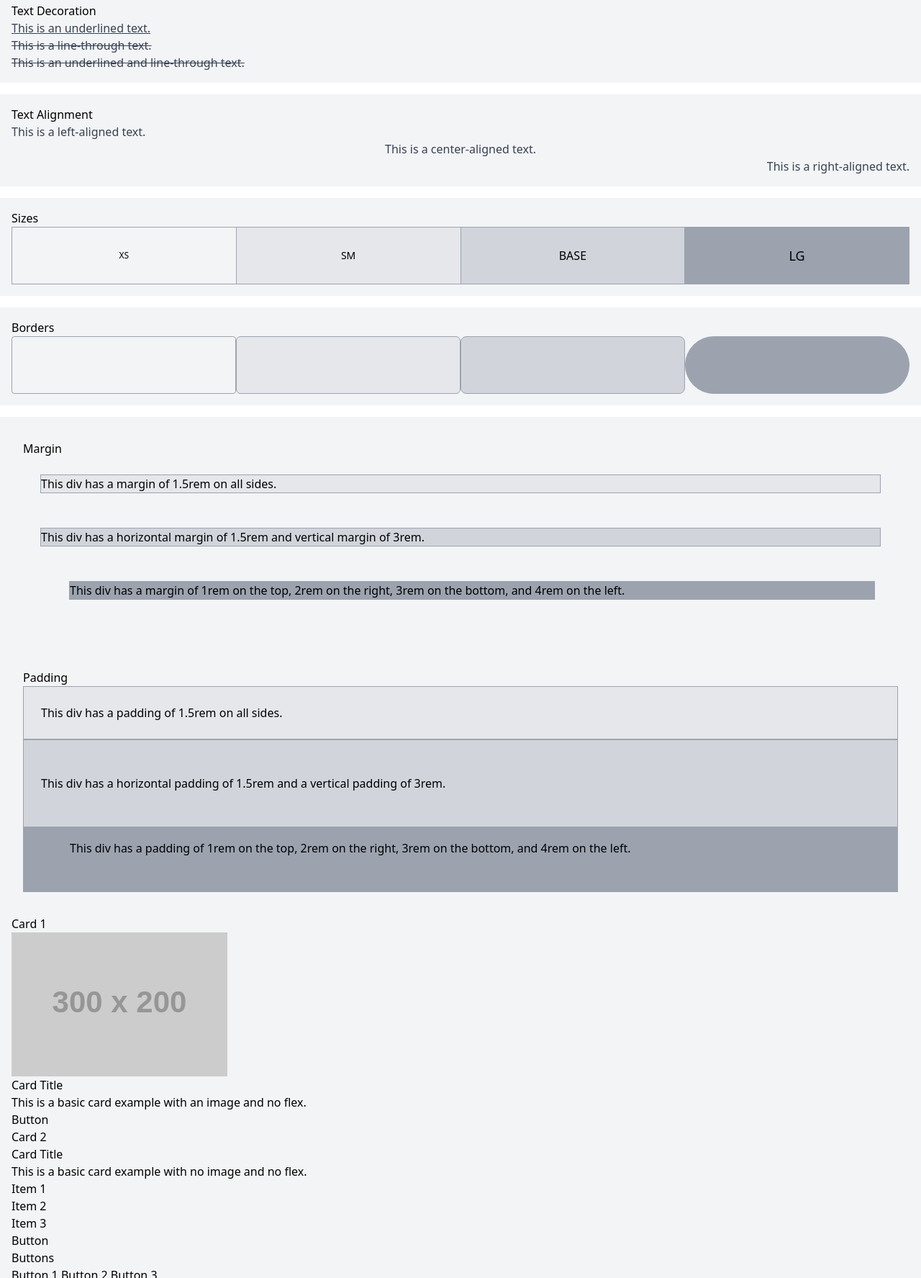
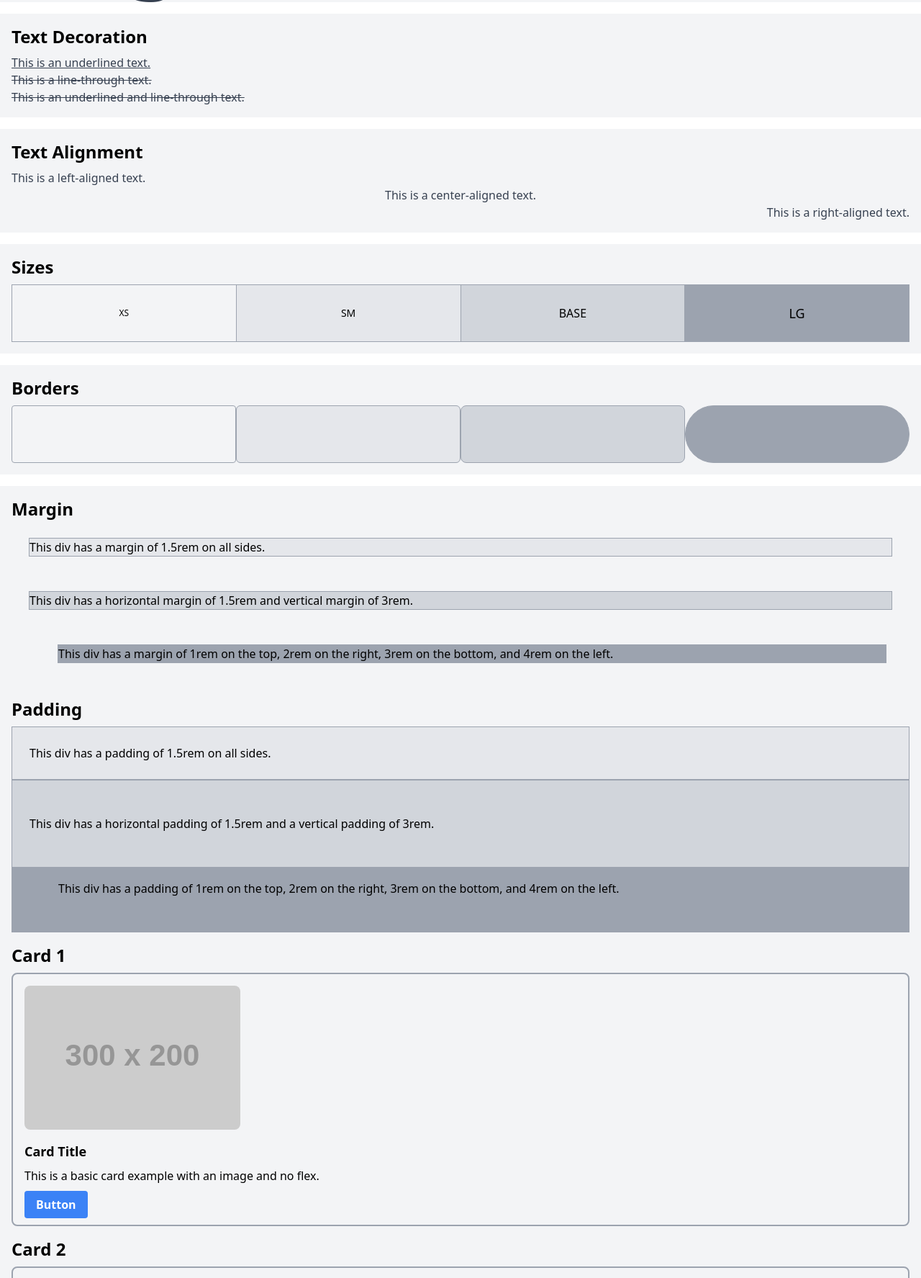
Before and after one commit to Cirvianum-DAW/mp9-tailwind1-basicstyling-mario-rio, a website: page public/index.html in a window 1280 px wide. Shown: the part 1025-2800 px from the top of the page at 72% size. Drawn offline with Linux system fonts and the light colour scheme; placeholder pictures from the web are drawn by us.

Commit message:
Pagina acabada

```diff
--- a/public/index.html
+++ b/public/index.html
@@ -3,12 +3,12 @@
   <head>
     <meta charset="UTF-8" />
     <meta name="viewport" content="width=device-width, initial-scale=1.0" />
-    <link rel="stylesheet" href="/dist/styles.css">
+    <link rel="stylesheet" href="/dist/styles.css" />
     <title>Tailwind Showcase</title>
   </head>
   <body>
     <div class="container mx-auto py-8">
-      <h1 class="text-4xl font-bold">Tailwind Showcase</h1>
+      <h1 class="text-4xl mb-4 font-bold">Tailwind Showcase</h1>
       <div class="bg-gray-100 p-4 mb-4">
         <h2 class="text-2xl mb-2 font-bold">Colors and Backgrounds</h2>
         <div class="border w-328 h-20 flex">
@@ -19,7 +19,9 @@
         </div>
       </div>
       <div class="bg-gray-100 p-4 mb-4">
-        <div class="divide-x divide-gray-400 border border-gray-400 w-328 h-20 flex">
+        <div
+          class="divide-x divide-gray-400 border border-gray-400 w-328 h-20 flex"
+        >
           <div class="flex-1 bg-gray-100"></div>
           <div class="flex-1 bg-gray-200"></div>
           <div class="flex-1 bg-gray-300"></div>
@@ -27,7 +29,7 @@
         </div>
       </div>
       <div class="bg-gray-100 p-4 mb-4">
-        <h2>Text</h2>
+        <h2 class="text-2xl mb-2 font-bold">Text</h2>
         <p class="text-xs text-gray-700">This is a small text.</p>
         <p class="text-base text-gray-700">This is a base text.</p>
         <p class="text-lg text-gray-700">This is a large text.</p>
@@ -39,90 +41,143 @@
         <p class="text-9xl text-gray-700">This is a 9x extra large text.</p>
       </div>
       <div class="bg-gray-100 p-4 mb-4">
-        <h2>Text Decoration</h2>
+        <h2 class="text-2xl mb-2 font-bold">Text Decoration</h2>
         <p class="underline text-gray-700">This is an underlined text.</p>
         <p class="line-through text-gray-700">This is a line-through text.</p>
-        <p class="underline line-through text-gray-700">This is an underlined and line-through text.</p>
+        <p class="underline line-through text-gray-700">
+          This is an underlined and line-through text.
+        </p>
       </div>
       <div class="bg-gray-100 p-4 mb-4">
-        <h2>Text Alignment</h2>
+        <h2 class="text-2xl mb-2 font-bold">Text Alignment</h2>
         <p class="text-left text-gray-700">This is a left-aligned text.</p>
         <p class="text-center text-gray-700">This is a center-aligned text.</p>
         <p class="text-right text-gray-700">This is a right-aligned text.</p>
       </div>
       <div class="bg-gray-100 p-4 mb-4">
-        <h2>Sizes</h2>
-        <div class="divide-x divide-gray-400 border border-gray-400 w-328 h-20 flex">
-          <div class="flex-1 bg-gray-100 flex items-center justify-center text-center text-xs">XS</div>
-          <div class="flex-1 bg-gray-200 flex items-center justify-center text-center text-sm">SM</div>
-          <div class="flex-1 bg-gray-300 flex items-center justify-center text-center">BASE</div>
-          <div class="flex-1 bg-gray-400 flex items-center justify-center text-center text-lg">LG</div>
+        <h2 class="text-2xl mb-2 font-bold">Sizes</h2>
+        <div
+          class="divide-x divide-gray-400 border border-gray-400 w-328 h-20 flex"
+        >
+          <div
+            class="flex-1 bg-gray-100 flex items-center justify-center text-center text-xs"
+          >
+            XS
+          </div>
+          <div
+            class="flex-1 bg-gray-200 flex items-center justify-center text-center text-sm"
+          >
+            SM
+          </div>
+          <div
+            class="flex-1 bg-gray-300 flex items-center justify-center text-center"
+          >
+            BASE
+          </div>
+          <div
+            class="flex-1 bg-gray-400 flex items-center justify-center text-center text-lg"
+          >
+            LG
+          </div>
         </div>
       </div>
       <div class="bg-gray-100 p-4 mb-4">
-        <h2>Borders</h2>
+        <h2 class="text-2xl mb-2 font-bold">Borders</h2>
         <div class="w-328 h-20 flex">
           <div class="flex-1 border border-gray-400 bg-gray-100 rounded"></div>
-          <div class="flex-1 border border-gray-400 bg-gray-200 rounded-md"></div>
-          <div class="flex-1 border border-gray-400 bg-gray-300 rounded-lg"></div>
-          <div class="flex-1 border border-gray-400 bg-gray-400 rounded-full"></div>
+          <div
+            class="flex-1 border border-gray-400 bg-gray-200 rounded-md"
+          ></div>
+          <div
+            class="flex-1 border border-gray-400 bg-gray-300 rounded-lg"
+          ></div>
+          <div
+            class="flex-1 border border-gray-400 bg-gray-400 rounded-full"
+          ></div>
         </div>
       </div>
       <div class="bg-gray-100 p-4 mb-4">
-        <div class="bg-gray-100 p-4 mb-4">
-          <h2>Margin</h2>
+        <div class="bg-gray-100 mb-4">
+          <h2 class="text-2xl mb-2 font-bold">Margin</h2>
           <div class="m-6 bg-gray-200 border border-gray-400">
             This div has a margin of 1.5rem on all sides.
           </div>
           <div class="my-12 mx-6 bg-gray-300 border border-gray-400">
-            This div has a horizontal margin of 1.5rem and vertical margin of 3rem.
+            This div has a horizontal margin of 1.5rem and vertical margin of
+            3rem.
           </div>
           <div class="mt-4 mr-8 mb-12 ml-16 bg-gray-400 border border-gray-400">
-            This div has a margin of 1rem on the top, 2rem on the right, 3rem on the bottom, and 4rem on the left.
+            This div has a margin of 1rem on the top, 2rem on the right, 3rem on
+            the bottom, and 4rem on the left.
           </div>
         </div>
-        <div class="bg-gray-100 p-4 mb-4">
-          <h2>Padding</h2>
+        <div class="bg-gray-100 mb-4">
+          <h2 class="text-2xl mb-2 font-bold">Padding</h2>
           <div class="p-6 bg-gray-200 border border-gray-400">
             This div has a padding of 1.5rem on all sides.
           </div>
           <div class="py-12 px-6 bg-gray-300 border border-gray-400">
-            This div has a horizontal padding of 1.5rem and a vertical padding of 3rem.
+            This div has a horizontal padding of 1.5rem and a vertical padding
+            of 3rem.
           </div>
           <div class="pt-4 pr-8 pb-12 pl-16 bg-gray-400 border border-gray-400">
-            This div has a padding of 1rem on the top, 2rem on the right, 3rem on the bottom, and 4rem on the left.
+            This div has a padding of 1rem on the top, 2rem on the right, 3rem
+            on the bottom, and 4rem on the left.
           </div>
         </div>
         <div>
-          <h2>Card 1</h2>
-          <div>
+          <h2 class="text-2xl mb-2 font-bold">Card 1</h2>
+          <div class="border-2 mb-4 border-gray-400 rounded-lg p-4">
             <img
+              class="rounded-lg mb-4"
               src="https://via.placeholder.com/300x200"
               alt="Placeholder image"
             />
-            <h3>Card Title</h3>
-            <p>This is a basic card example with an image and no flex.</p>
-            <a href="#">Button</a>
+            <h3 class="text-lg mb-2 font-bold">Card Title</h3>
+            <p class="mb-4">
+              This is a basic card example with an image and no flex.
+            </p>
+            <a
+              href="#"
+              class="bg-blue-500 hover:bg-blue-700 text-white font-bold py-2 px-4 rounded"
+              >Button</a
+            >
           </div>
         </div>
         <div>
-          <h2>Card 2</h2>
-          <div>
-            <h3>Card Title</h3>
+          <h2 class="text-2xl mb-2 font-bold">Card 2</h2>
+          <div class="border-2 mb-4 border-gray-400 rounded-lg p-4">
+            <h3 class="text-lg mb-2 font-bold">Card Title</h3>
             <p>This is a basic card example with no image and no flex.</p>
-            <ul>
+            <ul class="list-disc my-2 ml-5">
               <li>Item 1</li>
               <li>Item 2</li>
               <li>Item 3</li>
             </ul>
-            <a href="#">Button</a>
+            <a
+              href="#"
+              class="bg-blue-500 hover:bg-blue-700 text-white font-bold py-2 px-4 rounded"
+              >Button</a
+            >
           </div>
         </div>
         <div>
-          <h2>Buttons</h2>
-          <button>Button 1</button>
-          <button>Button 2</button>
-          <button>Button 3</button>
+          <h2 class="text-2xl mb-2 font-bold">Buttons</h2>
+          <button
+            class="bg-blue-500 hover:bg-blue-700 text-white font-bold py-2 px-4 rounded"
+          >
+            Button 1
+          </button>
+          <button
+            class="bg-green-500 hover:bg-green-700 text-white font-bold py-2 px-4 rounded-full"
+          >
+            Button 2
+          </button>
+          <button
+            class="bg-red-500 hover:bg-red-700 text-white font-bold py-2 px-4 rounded-lg"
+          >
+            Button 3
+          </button>
         </div>
       </div>
     </div>
```
Also changed, not shown: dist/styles.css.
